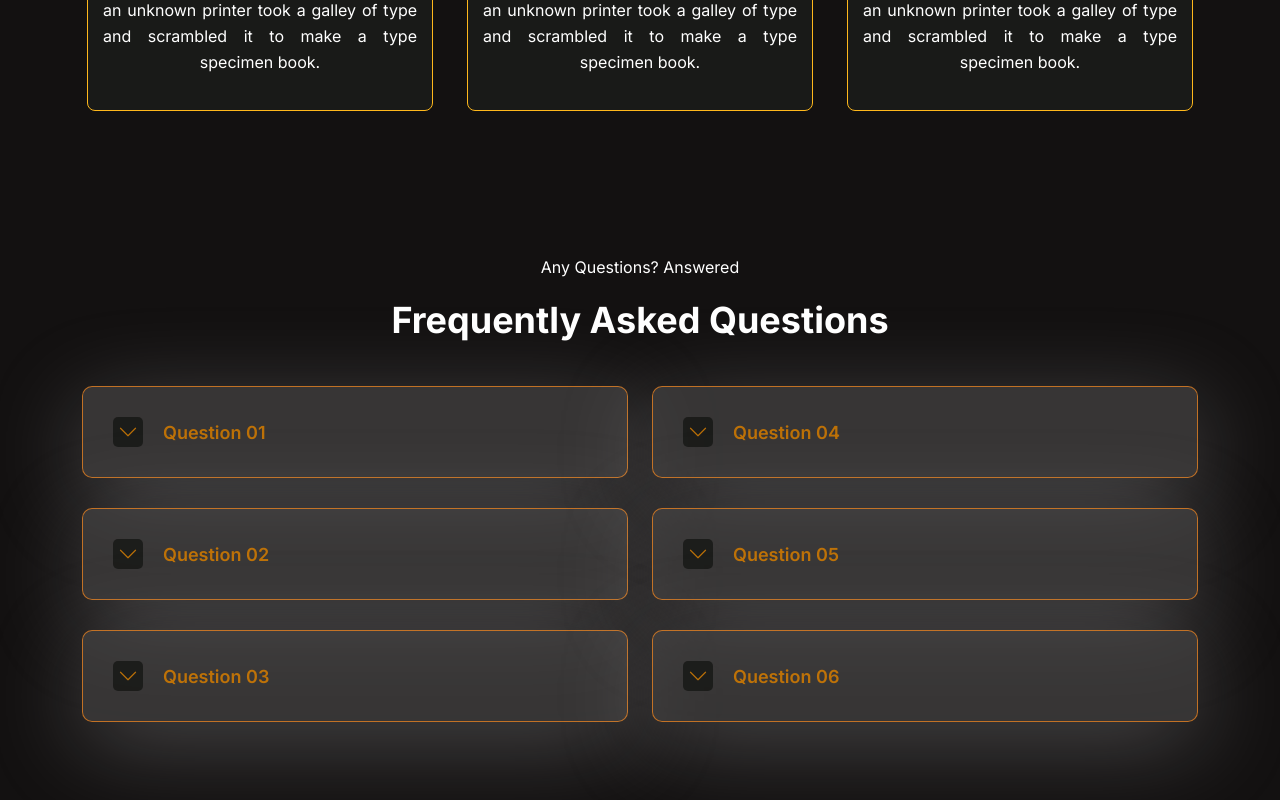
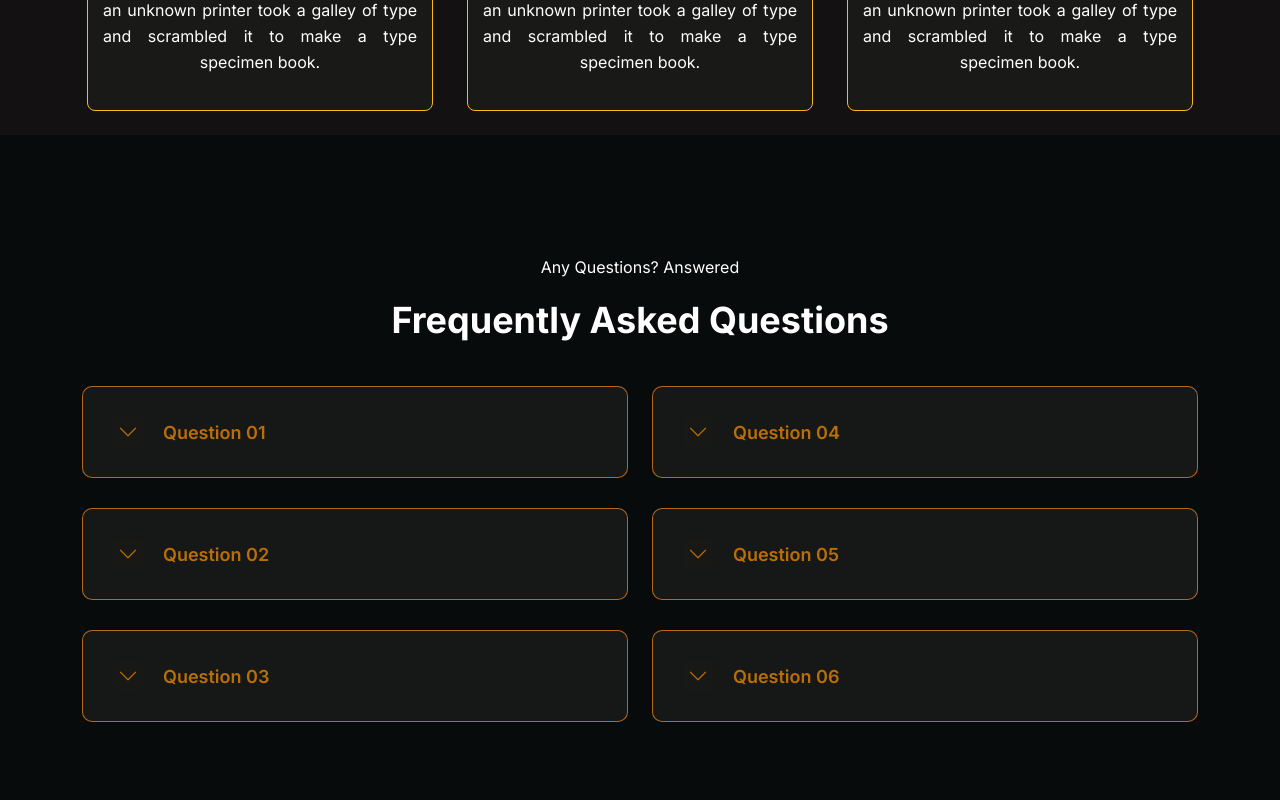
Before and after one commit to param-ninthu/ISG-2021-Landing, a React (Create React App) app: page / in a window 1280 px wide. Shown: the part 2440-3240 px from the top of the page. Built offline with nearby package versions, Linux system fonts and the light colour scheme.

Commit message:
Add some changes to FAQ Section

```diff
--- a/src/assets/scss/_faq.scss
+++ b/src/assets/scss/_faq.scss
@@ -4,7 +4,7 @@
 .ud-faq {
     padding-top: 120px;
     padding-bottom: 90px;
-    background-color: rgb(19, 17, 17);
+    background-color: #080b0b;
     position: relative;
     z-index: 1;
     color: var(--white);
@@ -21,9 +21,8 @@ h2 {
 }
 
 .ud-single-faq {
-    background-color: rgba(78, 77, 77, 0.616);
+    background-color: rgba(31, 30, 30, 0.671);
     border: 1px solid rgba(255, 139, 30, 0.692);
-    box-shadow: 0 20px 95px rgba(201, 203, 204, 0.3);
     border-radius: 10px;
     margin-bottom: 30px;
 
```
